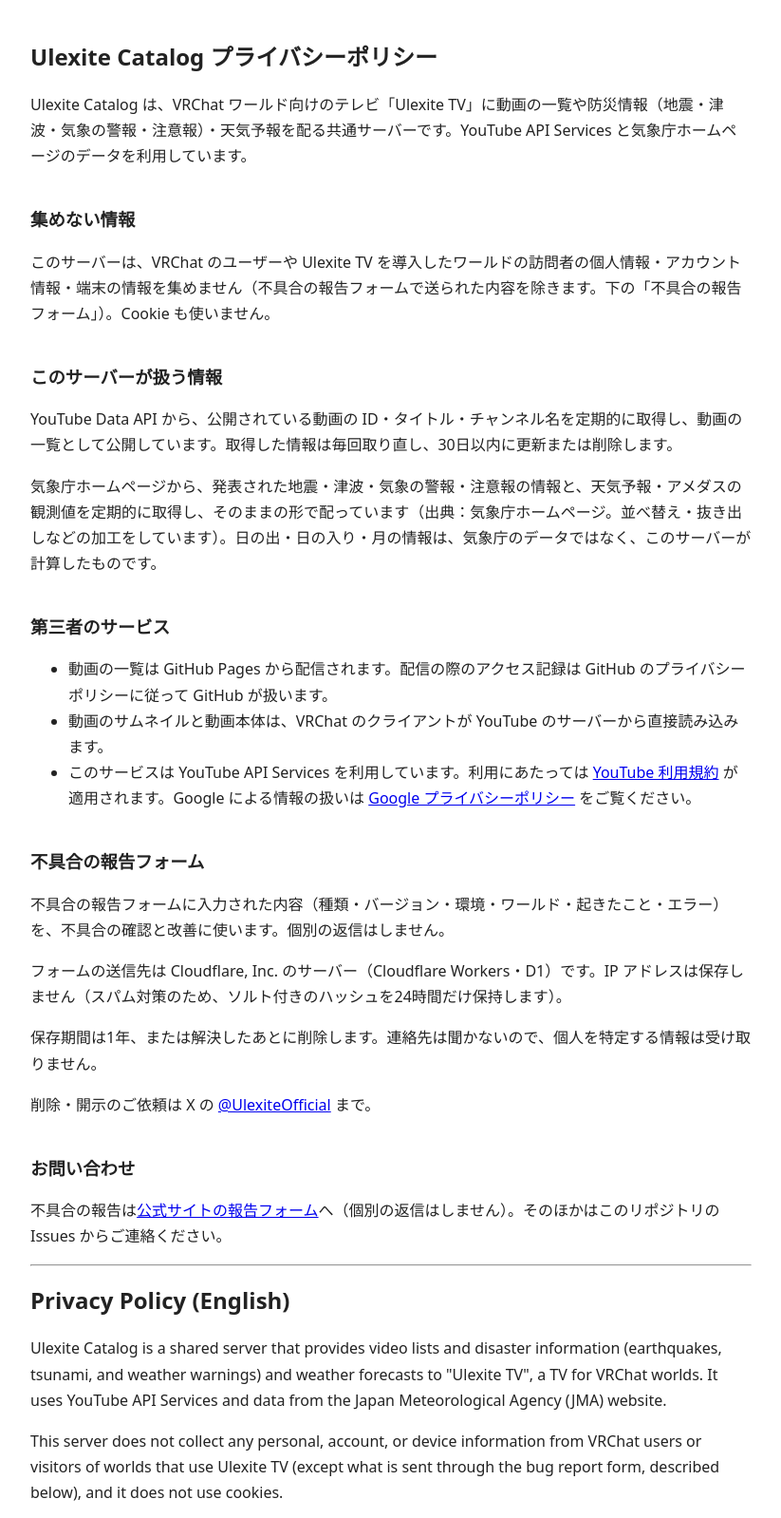
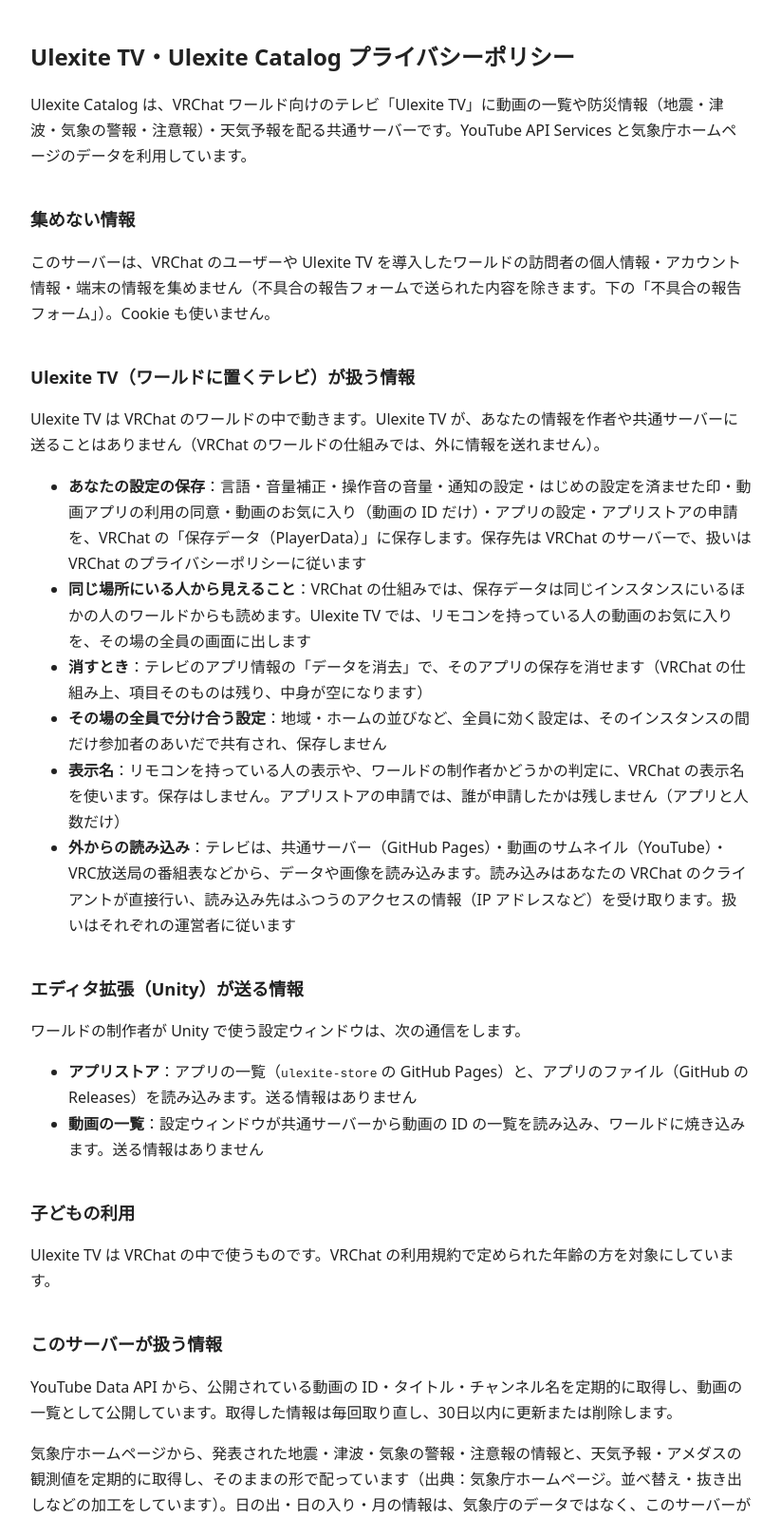
Before and after one commit to thesilver0913/ulexite-catalog, a website: page docs/privacy.html in a window 1280 px wide. Shown: the top 1598 px of the page at 95% size, without its empty margins (228-1051 px from the left). Drawn offline with Linux system fonts and the light colour scheme.

Commit message:
プライバシーポリシーに Ulexite TV・エディタ拡張・子どもの利用の節を足す

```diff
--- a/docs/privacy.html
+++ b/docs/privacy.html
@@ -3,18 +3,39 @@
 <head>
 <meta charset="utf-8">
 <meta name="viewport" content="width=device-width, initial-scale=1">
-<title>Ulexite Catalog プライバシーポリシー</title>
+<title>Ulexite TV・Ulexite Catalog プライバシーポリシー</title>
 <style>
   body { font-family: system-ui, sans-serif; line-height: 1.7; max-width: 760px; margin: 0 auto; padding: 24px 16px; color: #222; background: #fff; }
   h1 { font-size: 1.5rem; } h2 { font-size: 1.15rem; margin-top: 2em; }
 </style>
 </head>
 <body>
-<h1>Ulexite Catalog プライバシーポリシー</h1>
+<h1>Ulexite TV・Ulexite Catalog プライバシーポリシー</h1>
 <p>Ulexite Catalog は、VRChat ワールド向けのテレビ「Ulexite TV」に動画の一覧や防災情報（地震・津波・気象の警報・注意報）・天気予報を配る共通サーバーです。YouTube API Services と気象庁ホームページのデータを利用しています。</p>
 
 <h2>集めない情報</h2>
 <p>このサーバーは、VRChat のユーザーや Ulexite TV を導入したワールドの訪問者の個人情報・アカウント情報・端末の情報を集めません（不具合の報告フォームで送られた内容を除きます。下の「不具合の報告フォーム」）。Cookie も使いません。</p>
+
+<h2>Ulexite TV（ワールドに置くテレビ）が扱う情報</h2>
+<p>Ulexite TV は VRChat のワールドの中で動きます。Ulexite TV が、あなたの情報を作者や共通サーバーに送ることはありません（VRChat のワールドの仕組みでは、外に情報を送れません）。</p>
+<ul>
+  <li><strong>あなたの設定の保存</strong>：言語・音量補正・操作音の音量・通知の設定・はじめの設定を済ませた印・動画アプリの利用の同意・動画のお気に入り（動画の ID だけ）・アプリの設定・アプリストアの申請を、VRChat の「保存データ（PlayerData）」に保存します。保存先は VRChat のサーバーで、扱いは VRChat のプライバシーポリシーに従います</li>
+  <li><strong>同じ場所にいる人から見えること</strong>：VRChat の仕組みでは、保存データは同じインスタンスにいるほかの人のワールドからも読めます。Ulexite TV では、リモコンを持っている人の動画のお気に入りを、その場の全員の画面に出します</li>
+  <li><strong>消すとき</strong>：テレビのアプリ情報の「データを消去」で、そのアプリの保存を消せます（VRChat の仕組み上、項目そのものは残り、中身が空になります）</li>
+  <li><strong>その場の全員で分け合う設定</strong>：地域・ホームの並びなど、全員に効く設定は、そのインスタンスの間だけ参加者のあいだで共有され、保存しません</li>
+  <li><strong>表示名</strong>：リモコンを持っている人の表示や、ワールドの制作者かどうかの判定に、VRChat の表示名を使います。保存はしません。アプリストアの申請では、誰が申請したかは残しません（アプリと人数だけ）</li>
+  <li><strong>外からの読み込み</strong>：テレビは、共通サーバー（GitHub Pages）・動画のサムネイル（YouTube）・VRC放送局の番組表などから、データや画像を読み込みます。読み込みはあなたの VRChat のクライアントが直接行い、読み込み先はふつうのアクセスの情報（IP アドレスなど）を受け取ります。扱いはそれぞれの運営者に従います</li>
+</ul>
+
+<h2>エディタ拡張（Unity）が送る情報</h2>
+<p>ワールドの制作者が Unity で使う設定ウィンドウは、次の通信をします。</p>
+<ul>
+  <li><strong>アプリストア</strong>：アプリの一覧（<code>ulexite-store</code> の GitHub Pages）と、アプリのファイル（GitHub の Releases）を読み込みます。送る情報はありません</li>
+  <li><strong>動画の一覧</strong>：設定ウィンドウが共通サーバーから動画の ID の一覧を読み込み、ワールドに焼き込みます。送る情報はありません</li>
+</ul>
+
+<h2>子どもの利用</h2>
+<p>Ulexite TV は VRChat の中で使うものです。VRChat の利用規約で定められた年齢の方を対象にしています。</p>
 
 <h2>このサーバーが扱う情報</h2>
 <p>YouTube Data API から、公開されている動画の ID・タイトル・チャンネル名を定期的に取得し、動画の一覧として公開しています。取得した情報は毎回取り直し、30日以内に更新または削除します。</p>
@@ -41,6 +62,17 @@
 <div lang="en">
 <p>Ulexite Catalog is a shared server that provides video lists and disaster information (earthquakes, tsunami, and weather warnings) and weather forecasts to "Ulexite TV", a TV for VRChat worlds. It uses YouTube API Services and data from the Japan Meteorological Agency (JMA) website.</p>
 <p>This server does not collect any personal, account, or device information from VRChat users or visitors of worlds that use Ulexite TV (except what is sent through the bug report form, described below), and it does not use cookies.</p>
+<p><strong>Ulexite TV (the TV placed in a world).</strong> Ulexite TV runs inside a VRChat world and never sends your information to the author or to the shared server (VRChat worlds cannot send data out).</p>
+<ul>
+  <li><strong>Your saved settings</strong>: language, volume offset, UI sound volume, notification settings, the first-run setup flag, your consent for the video app, video favorites (video IDs only), app settings, and app store requests are stored in VRChat's PlayerData on VRChat's servers, under VRChat's privacy policy.</li>
+  <li><strong>Visible to others in the same instance</strong>: by VRChat's design, PlayerData can be read by the world for other people in the same instance. Ulexite TV shows the remote holder's video favorites on everyone's screen.</li>
+  <li><strong>Deleting</strong>: use "Clear data" in App info (the entry remains but becomes empty, by VRChat's design).</li>
+  <li><strong>Shared settings</strong> such as the region and home order are shared among people in the instance only while it is open, and are not saved.</li>
+  <li><strong>Display names</strong> are used to show who holds the remote and to recognize the world creator; they are not saved. App store requests record only the app and the count, not who asked.</li>
+  <li><strong>Loading from outside</strong>: your VRChat client loads data and images directly from the shared server (GitHub Pages), YouTube thumbnails, and the VRC TV timetable. These hosts receive normal access information such as your IP address under their own policies.</li>
+</ul>
+<p><strong>Editor extension (Unity).</strong> The settings window used by world creators in Unity downloads the app catalog (GitHub Pages) and app files (GitHub Releases), and the video ID list from the shared server. It sends no information.</p>
+<p><strong>Children.</strong> Ulexite TV is used inside VRChat and is intended for people who meet the age requirements of VRChat's Terms of Service.</p>
 <p>It periodically retrieves public video IDs, titles, and channel names from the YouTube Data API and publishes them as video lists. This data is refreshed on every run and is updated or deleted within 30 days.</p>
 <p>It also periodically retrieves earthquake, tsunami, and weather warning information, weather forecasts, and AMeDAS observations issued by the JMA and redistributes them as issued (source: JMA website; selected and reordered by Ulexite). Sunrise, sunset, and moon information is calculated by this server and is not JMA data.</p>
 <p>The lists are served by GitHub Pages; access logs are handled by GitHub under its privacy policy. Thumbnails and videos are loaded directly from YouTube by the VRChat client. By using this service you agree to the <a href="https://www.youtube.com/t/terms">YouTube Terms of Service</a>. See the <a href="https://policies.google.com/privacy">Google Privacy Policy</a> for how Google handles data.</p>
```
